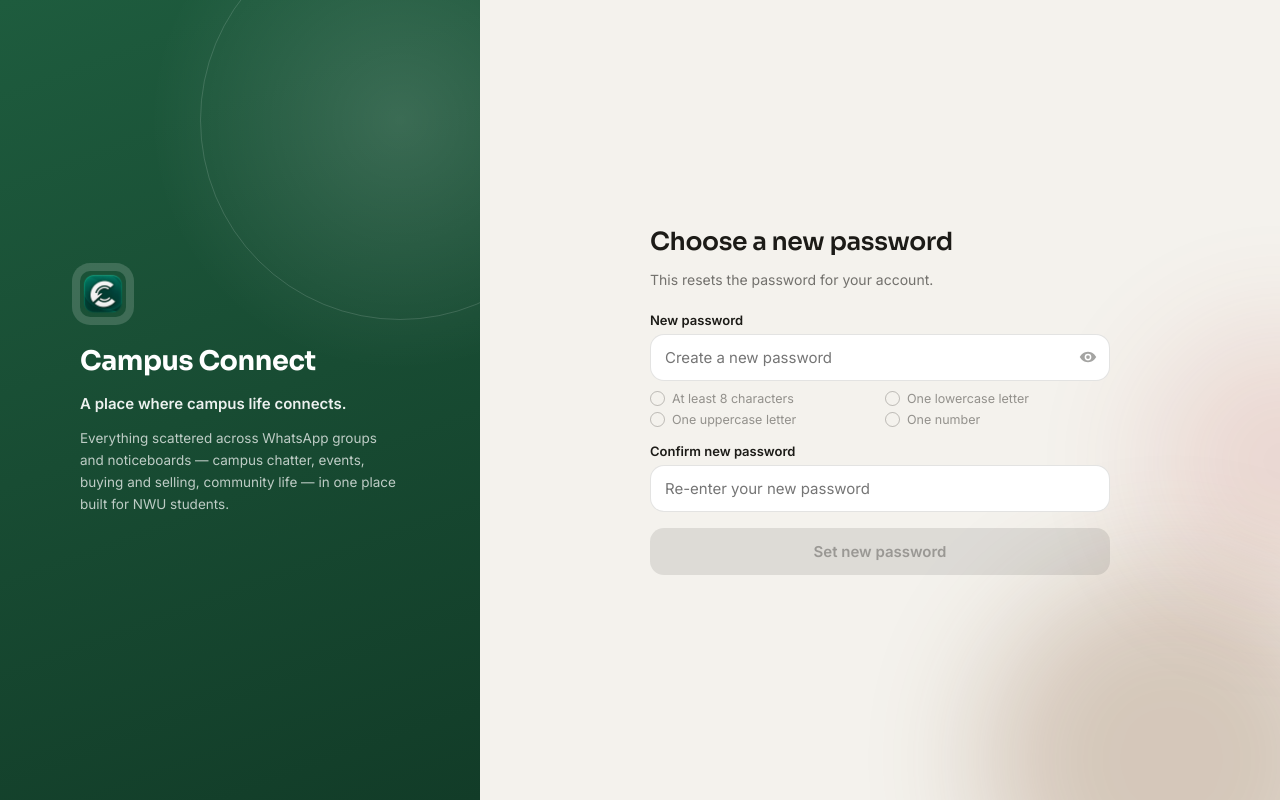
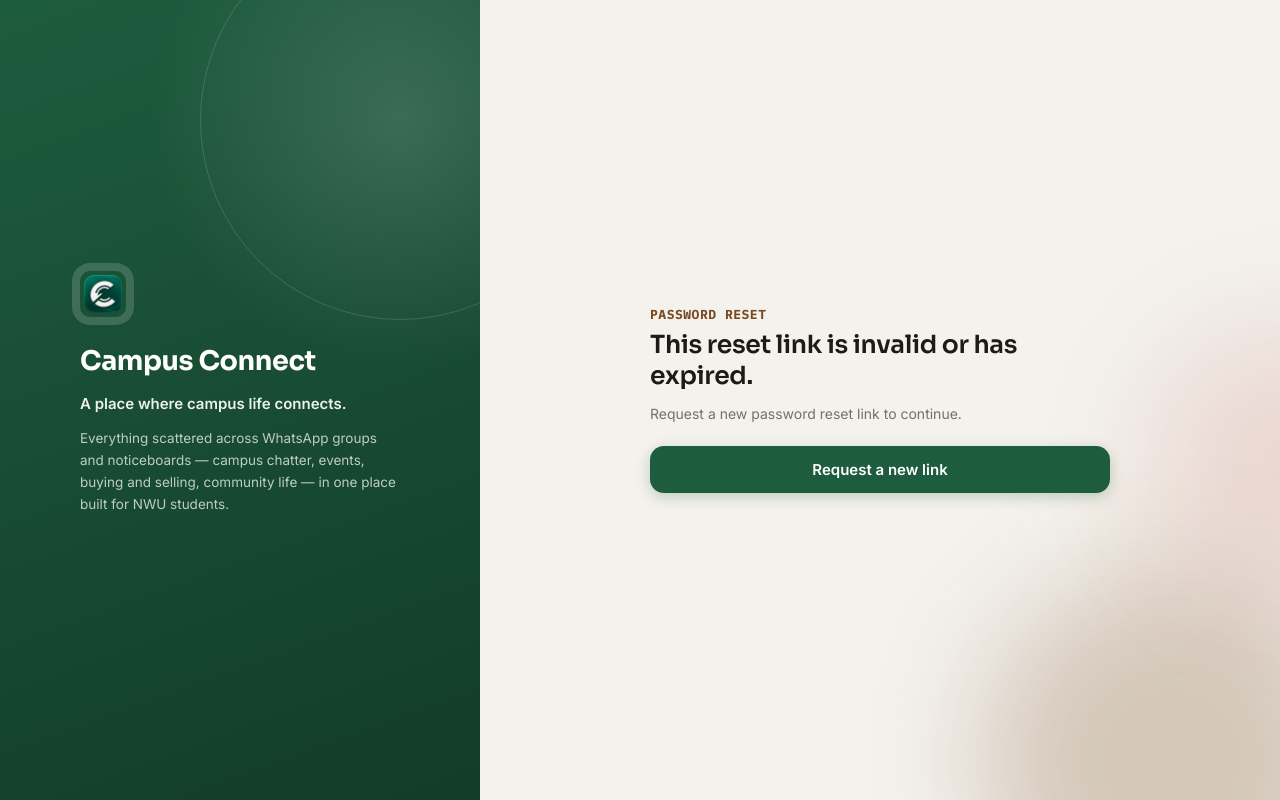
Before and after one commit to muhammad-jubril/Campus-Connect-React, a React (Vite) app: page /reset-password in a window 1280 px wide. Built offline with nearby package versions, Linux system fonts and the light colour scheme; no server answers.

Commit message:
fix(auth): handle production password reset links

```diff
--- /dev/null
+++ b/src/components/auth/ResetLinkExpired.jsx
@@ -0,0 +1,18 @@
+import { Link } from "react-router-dom";
+
+export default function ResetLinkExpired({ detail }) {
+  return (
+    <div className="screen-enter">
+      <div className="eyebrow">PASSWORD RESET</div>
+      <h2 className="display">This reset link is invalid or has expired.</h2>
+      <p className="subtitle">
+        {detail || "Request a new password reset link to continue."}
+      </p>
+
+      <div className="spacer" />
+      <Link to="/forgot-password" className="btn btn-primary">
+        Request a new link
+      </Link>
+    </div>
+  );
+}
--- a/src/pages/ResetPasswordPage.jsx
+++ b/src/pages/ResetPasswordPage.jsx
@@ -1,13 +1,23 @@
+import { useEffect, useState } from "react";
 import AuthLayout from "../components/auth/AuthLayout";
-import ResetPassword from "../components/auth/ResetPassword";
+import ResetLinkExpired from "../components/auth/ResetLinkExpired";
+import { cleanAuthUrlErrorHash, readAuthUrlError } from "../utils/authUrlErrors";
 
-// Only reachable directly if someone navigates here manually — the normal
-// path is AppRoutes rendering <ResetPassword/> automatically the instant
-// AuthContext detects the PASSWORD_RECOVERY event, regardless of URL.
+// AppRoutes owns the real reset form when Supabase emits PASSWORD_RECOVERY.
+// This route is only reached without a recovery session, so it is the safe
+// landing screen for direct visits and expired/used links.
 export default function ResetPasswordPage() {
+  const [urlError, setUrlError] = useState(null);
+
+  useEffect(() => {
+    const nextError = readAuthUrlError();
+    if (nextError) setUrlError(nextError);
+    cleanAuthUrlErrorHash();
+  }, []);
+
   return (
     <AuthLayout>
-      <ResetPassword />
+      <ResetLinkExpired detail={urlError?.message} />
     </AuthLayout>
   );
 }
--- a/src/services/supabase/auth.js
+++ b/src/services/supabase/auth.js
@@ -36,13 +36,14 @@
   return supabase.auth.onAuthStateChange((event, session) => callback(event, session));
 }
 
-// The reset-password email's link has to point somewhere reachable later.
-// If requested from a local dev server, fall back to the real deployed
-// site — a localhost link is useless to anyone but the machine that sent it.
-const PRODUCTION_URL = "https://campus-connect-224y.vercel.app/";
+// Password-reset links must point at the deployed application's reset route.
+// VITE_SITE_URL is set independently per environment; the fallback keeps the
+// current production deployment working until the variable is configured.
+const DEFAULT_SITE_URL = "https://campus-connect-224y.vercel.app";
+
 export function getResetRedirectUrl() {
-  const isLocal = /^(localhost|127\.0\.0\.1)$/.test(window.location.hostname);
-  return isLocal ? PRODUCTION_URL : window.location.origin + "/reset-password";
+  const configuredSiteUrl = (import.meta.env.VITE_SITE_URL || DEFAULT_SITE_URL).trim().replace(/\/+$/, "");
+  return `${configuredSiteUrl}/reset-password`;
 }
 
 export function resetPasswordForEmail(email) {
--- /dev/null
+++ b/src/utils/authUrlErrors.js
@@ -0,0 +1,31 @@
+const FRIENDLY_MESSAGES = {
+  otp_expired: "That link has expired.",
+};
+
+export function readAuthUrlError() {
+  if (typeof window === "undefined") return null;
+
+  const hash = window.location.hash;
+  if (!hash || hash.length <= 1) return null;
+
+  const params = new URLSearchParams(hash.slice(1));
+  const code = params.get("error_code") || "";
+  const description = params.get("error_description") || "";
+
+  if (!code && !description) return null;
+
+  return {
+    code,
+    message: FRIENDLY_MESSAGES[code] || "This reset link is invalid or has expired.",
+  };
+}
+
+export function cleanAuthUrlErrorHash() {
+  if (typeof window === "undefined" || !window.location.hash) return;
+
+  window.history.replaceState(
+    window.history.state,
+    document.title,
+    `${window.location.pathname}${window.location.search}`
+  );
+}
```
Also changed, not shown: vercel.json (added), 1 other file (tests, documents, lock files or other folders).
